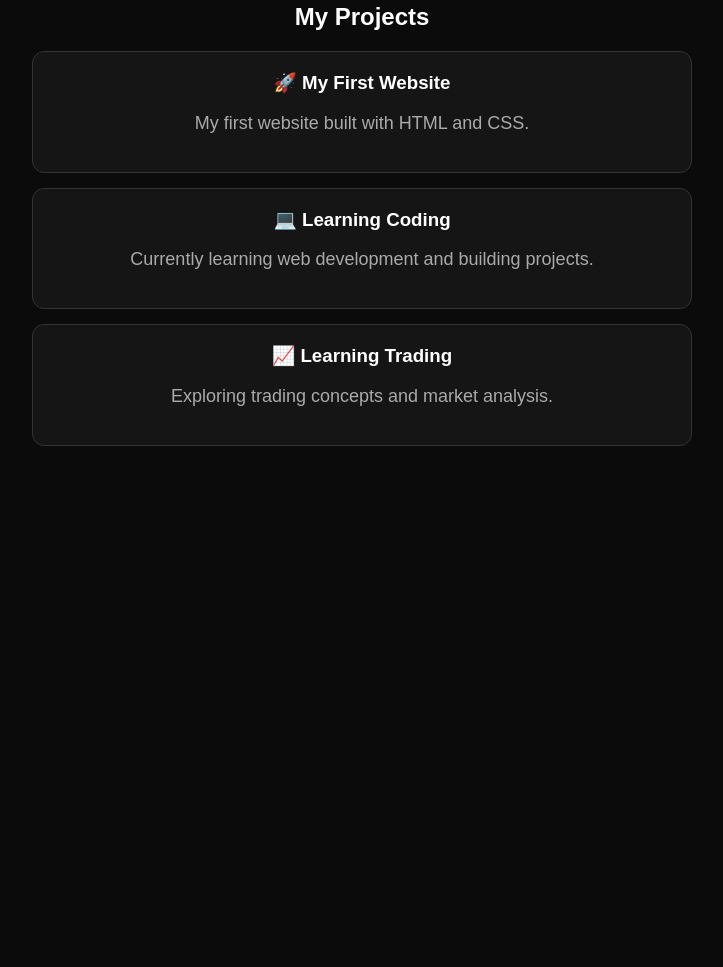
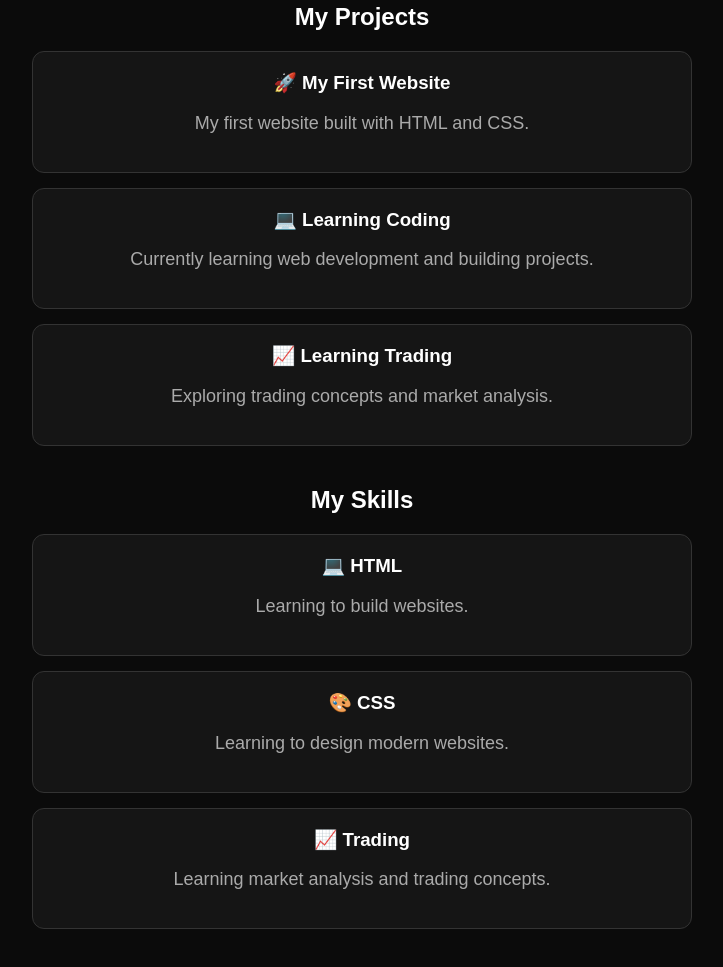
Before and after one commit to iservervpn8-lang/my-first-to, a plain HTML site: page index.html in a window 1280 px wide. Shown: the part 464-1431 px from the top of the page, without its empty margins (278-1001 px from the left). Before the commit the page ends 950 px from the top, so only its background shows below. Drawn offline with Linux system fonts and the light colour scheme.

Commit message:
Add skills section to index.html
Added a new section to showcase skills in HTML, CSS, and Trading.

```diff
--- a/index.html
+++ b/index.html
@@ -94,5 +94,23 @@
   </div>
 
 </section>
-</body>
+<section class="projects">
+  <h2>My Skills</h2>
+
+  <div class="project-card">
+    <h3>💻 HTML</h3>
+    <p>Learning to build websites.</p>
+  </div>
+
+  <div class="project-card">
+    <h3>🎨 CSS</h3>
+    <p>Learning to design modern websites.</p>
+  </div>
+
+  <div class="project-card">
+    <h3>📈 Trading</h3>
+    <p>Learning market analysis and trading concepts.</p>
+  </div>
+
+</section></body>
 </html>
```
